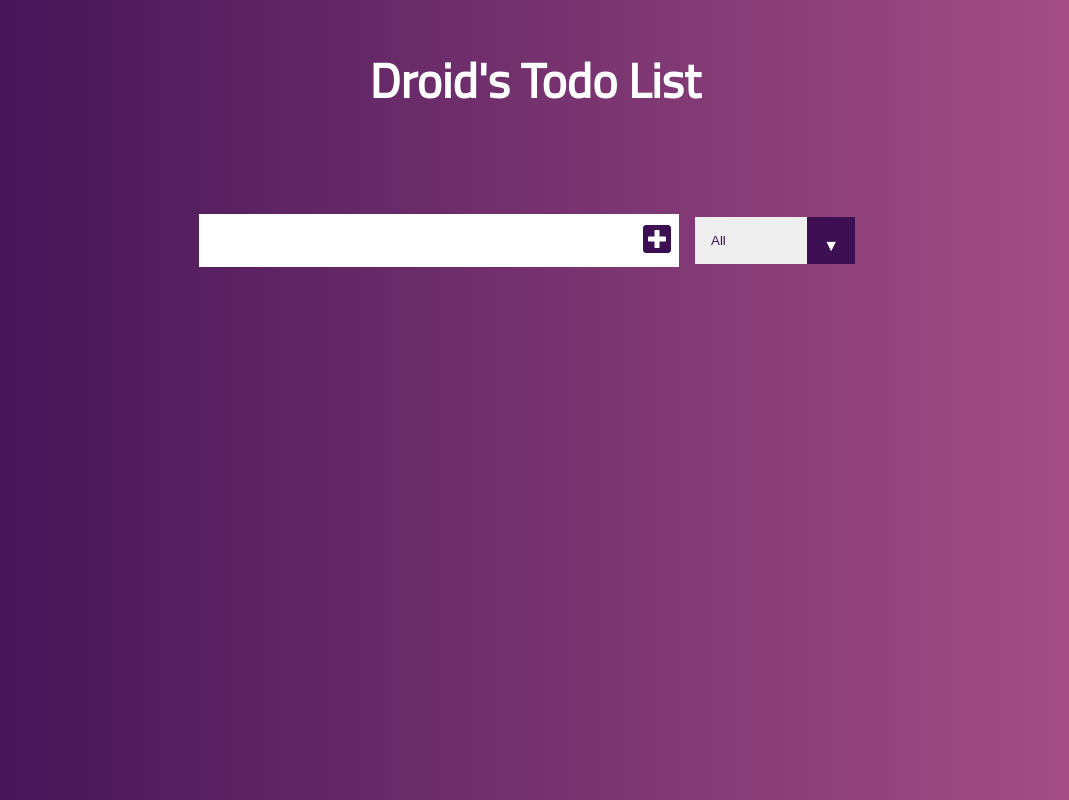
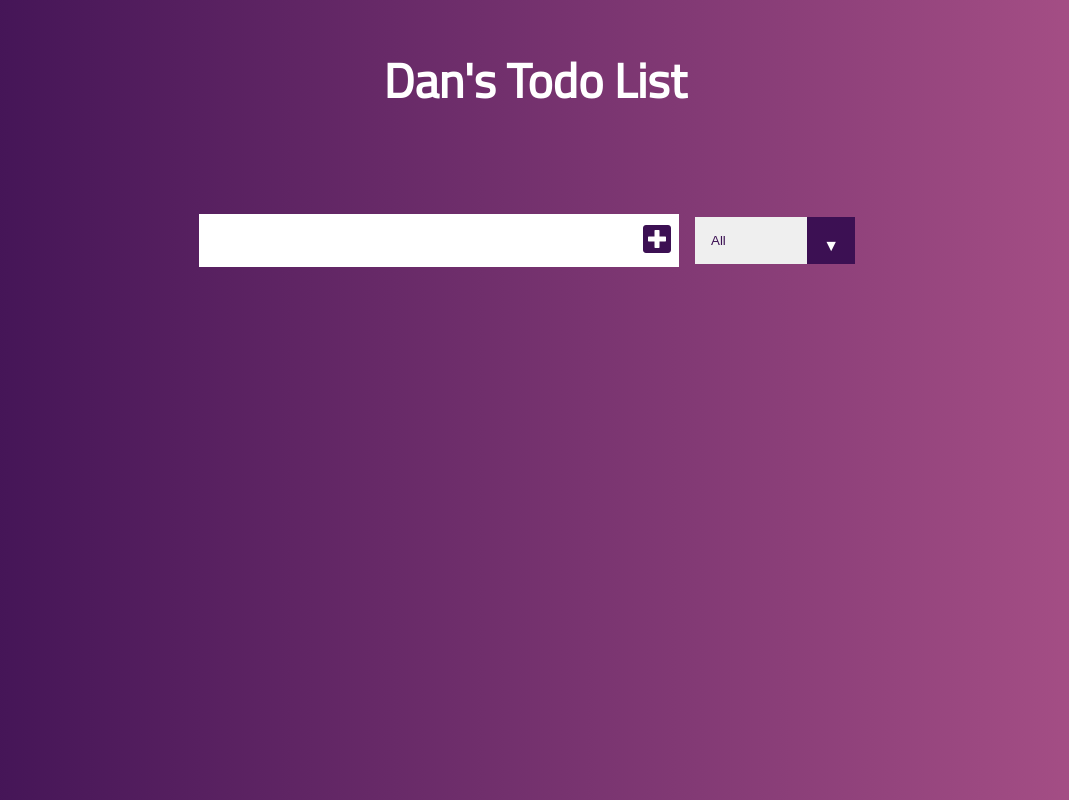
Before and after one commit to johnwillz-ux/TodoList-Adv, a plain HTML site: page index.html in a window 1280 px wide. Shown: the whole page, without its empty margins (105-1174 px from the left). Drawn offline with Linux system fonts and the light colour scheme.

Commit message:
Update index.html

```diff
--- a/index.html
+++ b/index.html
@@ -18,7 +18,7 @@
     <title>MY TODO</title>
   </head>
   <body>
-    <header><h1>Droid's Todo List</h1></header>
+    <header><h1>Dan's Todo List</h1></header>
     <form>
       <input type="text" class="todo-input" />
       <button type="submit" class="todo-button">
```
